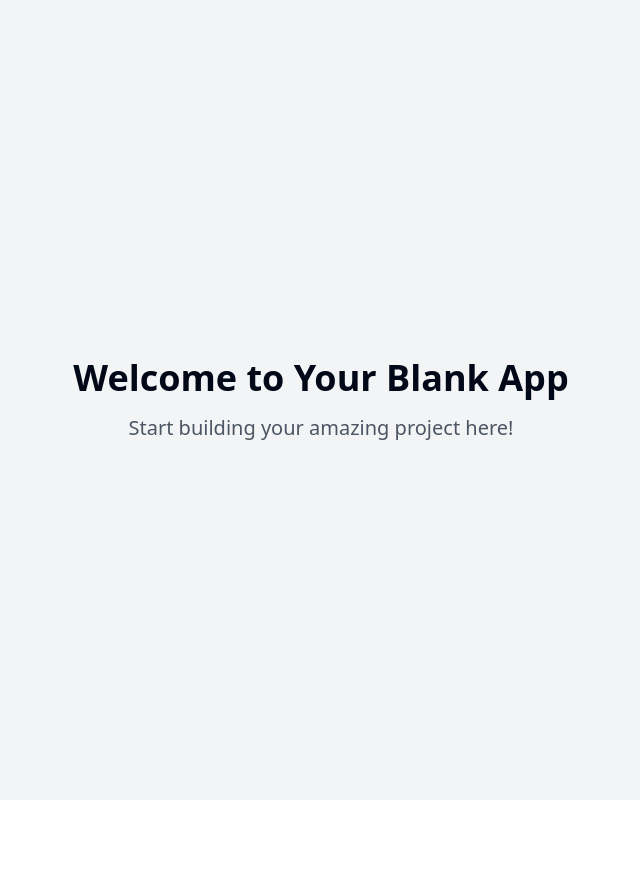
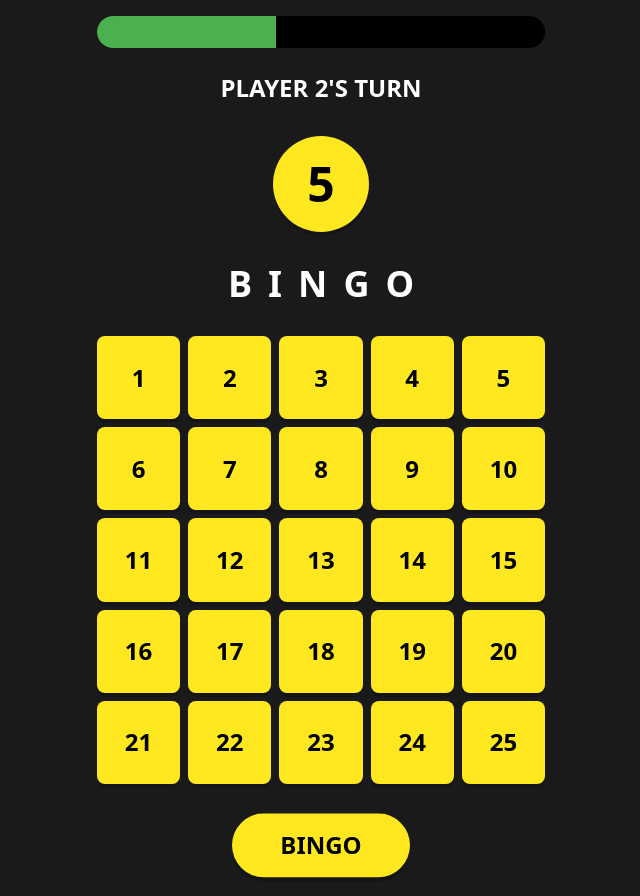
Before and after one commit to axjxn/funidos-3dplayground, a React (Vite) app: page / in a window 1280 px wide. Shown: the whole page, without its empty margins (319-959 px from the left). Before the commit the page ends 800 px from the top, so only its background shows below. Built offline with nearby package versions, Linux system fonts and the light colour scheme.

Commit message:
Implement Miniclip game style UI
Update UI to incorporate a Miniclip game style, focusing on fun, interesting, and 3D visual elements.

```diff
--- a/package.json
+++ b/package.json
@@ -45,6 +45,7 @@
     "cmdk": "^1.0.0",
     "date-fns": "^3.6.0",
     "embla-carousel-react": "^8.3.0",
+    "framer-motion": "^12.4.2",
     "input-otp": "^1.2.4",
     "lucide-react": "^0.462.0",
     "next-themes": "^0.3.0",
--- a/src/index.css
+++ b/src/index.css
@@ -1,3 +1,4 @@
+
 @tailwind base;
 @tailwind components;
 @tailwind utilities;
@@ -6,96 +7,18 @@
   :root {
     --background: 0 0% 100%;
     --foreground: 222.2 84% 4.9%;
-
-    --card: 0 0% 100%;
-    --card-foreground: 222.2 84% 4.9%;
-
-    --popover: 0 0% 100%;
-    --popover-foreground: 222.2 84% 4.9%;
-
     --primary: 222.2 47.4% 11.2%;
     --primary-foreground: 210 40% 98%;
-
-    --secondary: 210 40% 96.1%;
-    --secondary-foreground: 222.2 47.4% 11.2%;
-
-    --muted: 210 40% 96.1%;
-    --muted-foreground: 215.4 16.3% 46.9%;
-
-    --accent: 210 40% 96.1%;
-    --accent-foreground: 222.2 47.4% 11.2%;
-
-    --destructive: 0 84.2% 60.2%;
-    --destructive-foreground: 210 40% 98%;
-
-    --border: 214.3 31.8% 91.4%;
-    --input: 214.3 31.8% 91.4%;
-    --ring: 222.2 84% 4.9%;
-
-    --radius: 0.5rem;
-
-    --sidebar-background: 0 0% 98%;
-
-    --sidebar-foreground: 240 5.3% 26.1%;
-
-    --sidebar-primary: 240 5.9% 10%;
-
-    --sidebar-primary-foreground: 0 0% 98%;
-
-    --sidebar-accent: 240 4.8% 95.9%;
-
-    --sidebar-accent-foreground: 240 5.9% 10%;
-
-    --sidebar-border: 220 13% 91%;
-
-    --sidebar-ring: 217.2 91.2% 59.8%;
   }
 
-  .dark {
-    --background: 222.2 84% 4.9%;
-    --foreground: 210 40% 98%;
-
-    --card: 222.2 84% 4.9%;
-    --card-foreground: 210 40% 98%;
-
-    --popover: 222.2 84% 4.9%;
-    --popover-foreground: 210 40% 98%;
-
-    --primary: 210 40% 98%;
-    --primary-foreground: 222.2 47.4% 11.2%;
-
-    --secondary: 217.2 32.6% 17.5%;
-    --secondary-foreground: 210 40% 98%;
-
-    --muted: 217.2 32.6% 17.5%;
-    --muted-foreground: 215 20.2% 65.1%;
-
-    --accent: 217.2 32.6% 17.5%;
-    --accent-foreground: 210 40% 98%;
-
-    --destructive: 0 62.8% 30.6%;
-    --destructive-foreground: 210 40% 98%;
-
-    --border: 217.2 32.6% 17.5%;
-    --input: 217.2 32.6% 17.5%;
-    --ring: 212.7 26.8% 83.9%;
-    --sidebar-background: 240 5.9% 10%;
-    --sidebar-foreground: 240 4.8% 95.9%;
-    --sidebar-primary: 224.3 76.3% 48%;
-    --sidebar-primary-foreground: 0 0% 100%;
-    --sidebar-accent: 240 3.7% 15.9%;
-    --sidebar-accent-foreground: 240 4.8% 95.9%;
-    --sidebar-border: 240 3.7% 15.9%;
-    --sidebar-ring: 217.2 91.2% 59.8%;
+  body {
+    @apply antialiased;
+    font-family: system-ui, -apple-system, BlinkMacSystemFont, 'Segoe UI', Roboto, sans-serif;
   }
 }
 
-@layer base {
-  * {
-    @apply border-border;
-  }
-
-  body {
-    @apply bg-background text-foreground;
+@layer utilities {
+  .text-shadow {
+    text-shadow: 2px 2px 4px rgba(0, 0, 0, 0.2);
   }
 }
--- a/src/pages/Index.tsx
+++ b/src/pages/Index.tsx
@@ -1,12 +1,68 @@
-// Update this page (the content is just a fallback if you fail to update the page)
+
+import { useState } from "react";
+import { motion } from "framer-motion";
 
 const Index = () => {
+  const [currentNumber, setCurrentNumber] = useState(5);
+  const [progress, setProgress] = useState(40);
+  const numbers = Array.from({ length: 25 }, (_, i) => i + 1);
+
   return (
-    <div className="min-h-screen flex items-center justify-center bg-gray-100">
-      <div className="text-center">
-        <h1 className="text-4xl font-bold mb-4">Welcome to Your Blank App</h1>
-        <p className="text-xl text-gray-600">Start building your amazing project here!</p>
+    <div className="min-h-screen bg-bingo-black p-4 flex flex-col items-center justify-center">
+      {/* Progress Bar */}
+      <div className="w-full max-w-md h-8 bg-black rounded-full overflow-hidden mb-6">
+        <div
+          className="h-full bg-bingo-green transition-all duration-500"
+          style={{ width: `${progress}%` }}
+        ></div>
       </div>
+
+      {/* Player Turn */}
+      <div className="text-white text-2xl font-bold mb-8">PLAYER 2'S TURN</div>
+
+      {/* Current Number */}
+      <motion.div
+        initial={{ scale: 0.9 }}
+        animate={{ scale: 1 }}
+        className="w-24 h-24 bg-bingo-yellow rounded-full flex items-center justify-center mb-8 shadow-3d"
+      >
+        <span className="text-5xl font-bold">{currentNumber}</span>
+      </motion.div>
+
+      {/* BINGO Text */}
+      <div className="flex gap-4 mb-8">
+        {["B", "I", "N", "G", "O"].map((letter) => (
+          <div
+            key={letter}
+            className="text-4xl font-bold text-white"
+          >
+            {letter}
+          </div>
+        ))}
+      </div>
+
+      {/* Bingo Grid */}
+      <div className="grid grid-cols-5 gap-2 max-w-md w-full mb-8">
+        {numbers.map((number) => (
+          <motion.div
+            key={number}
+            whileHover={{ scale: 1.05 }}
+            whileTap={{ scale: 0.95 }}
+            className="aspect-square bg-bingo-yellow rounded-lg flex items-center justify-center font-bold text-2xl shadow-3d hover:shadow-3d-hover transition-all cursor-pointer"
+          >
+            {number}
+          </motion.div>
+        ))}
+      </div>
+
+      {/* Bingo Button */}
+      <motion.button
+        whileHover={{ scale: 1.05 }}
+        whileTap={{ scale: 0.95 }}
+        className="bg-bingo-yellow px-12 py-4 rounded-full text-2xl font-bold shadow-3d hover:shadow-3d-hover transition-all animate-button-bounce"
+      >
+        BINGO
+      </motion.button>
     </div>
   );
 };
--- a/tailwind.config.ts
+++ b/tailwind.config.ts
@@ -1,96 +1,51 @@
+
 import type { Config } from "tailwindcss";
 
 export default {
   darkMode: ["class"],
-	content: [
-		"./pages/**/*.{ts,tsx}",
-		"./components/**/*.{ts,tsx}",
-		"./app/**/*.{ts,tsx}",
-		"./src/**/*.{ts,tsx}",
-	],
+  content: ["./src/**/*.{ts,tsx}"],
   prefix: "",
   theme: {
     container: {
       center: true,
-			padding: '2rem',
-			screens: {
-				'2xl': '1400px'
-			}
+      padding: "2rem",
+      screens: { "2xl": "1400px" },
     },
     extend: {
       colors: {
-				border: 'hsl(var(--border))',
-				input: 'hsl(var(--input))',
-				ring: 'hsl(var(--ring))',
-				background: 'hsl(var(--background))',
-				foreground: 'hsl(var(--foreground))',
+        bingo: {
+          yellow: "#FFE81F",
+          black: "#1A1A1A",
+          green: "#4CAF50",
+        },
+        border: "hsl(var(--border))",
+        background: "hsl(var(--background))",
+        foreground: "hsl(var(--foreground))",
         primary: {
-					DEFAULT: 'hsl(var(--primary))',
-					foreground: 'hsl(var(--primary-foreground))'
+          DEFAULT: "hsl(var(--primary))",
+          foreground: "hsl(var(--primary-foreground))",
         },
-				secondary: {
-					DEFAULT: 'hsl(var(--secondary))',
-					foreground: 'hsl(var(--secondary-foreground))'
-				},
-				destructive: {
-					DEFAULT: 'hsl(var(--destructive))',
-					foreground: 'hsl(var(--destructive-foreground))'
-				},
-				muted: {
-					DEFAULT: 'hsl(var(--muted))',
-					foreground: 'hsl(var(--muted-foreground))'
-				},
-				accent: {
-					DEFAULT: 'hsl(var(--accent))',
-					foreground: 'hsl(var(--accent-foreground))'
-				},
-				popover: {
-					DEFAULT: 'hsl(var(--popover))',
-					foreground: 'hsl(var(--popover-foreground))'
-				},
-				card: {
-					DEFAULT: 'hsl(var(--card))',
-					foreground: 'hsl(var(--card-foreground))'
-				},
-				sidebar: {
-					DEFAULT: 'hsl(var(--sidebar-background))',
-					foreground: 'hsl(var(--sidebar-foreground))',
-					primary: 'hsl(var(--sidebar-primary))',
-					'primary-foreground': 'hsl(var(--sidebar-primary-foreground))',
-					accent: 'hsl(var(--sidebar-accent))',
-					'accent-foreground': 'hsl(var(--sidebar-accent-foreground))',
-					border: 'hsl(var(--sidebar-border))',
-					ring: 'hsl(var(--sidebar-ring))'
-				}
-			},
-			borderRadius: {
-				lg: 'var(--radius)',
-				md: 'calc(var(--radius) - 2px)',
-				sm: 'calc(var(--radius) - 4px)'
       },
       keyframes: {
-				'accordion-down': {
-					from: {
-						height: '0'
+        "number-pop": {
+          "0%": { transform: "scale(0.95) translateY(5px)" },
+          "70%": { transform: "scale(1.1) translateY(-2px)" },
+          "100%": { transform: "scale(1) translateY(0)" },
         },
-					to: {
-						height: 'var(--radix-accordion-content-height)'
-					}
+        "button-bounce": {
+          "0%, 100%": { transform: "translateY(0)" },
+          "50%": { transform: "translateY(-5px)" },
         },
-				'accordion-up': {
-					from: {
-						height: 'var(--radix-accordion-content-height)'
-					},
-					to: {
-						height: '0'
-					}
-				}
       },
       animation: {
-				'accordion-down': 'accordion-down 0.2s ease-out',
-				'accordion-up': 'accordion-up 0.2s ease-out'
-			}
-		}
+        "number-pop": "number-pop 0.3s ease-out",
+        "button-bounce": "button-bounce 2s ease-in-out infinite",
+      },
+      boxShadow: {
+        "3d": "0 4px 0 0 rgba(0, 0, 0, 0.2)",
+        "3d-hover": "0 6px 0 0 rgba(0, 0, 0, 0.2)",
+      },
+    },
   },
   plugins: [require("tailwindcss-animate")],
 } satisfies Config;
```
Also changed, not shown: 1 other file (tests, documents, lock files or other folders). Lines whose indentation alone changed are shown as unchanged.
